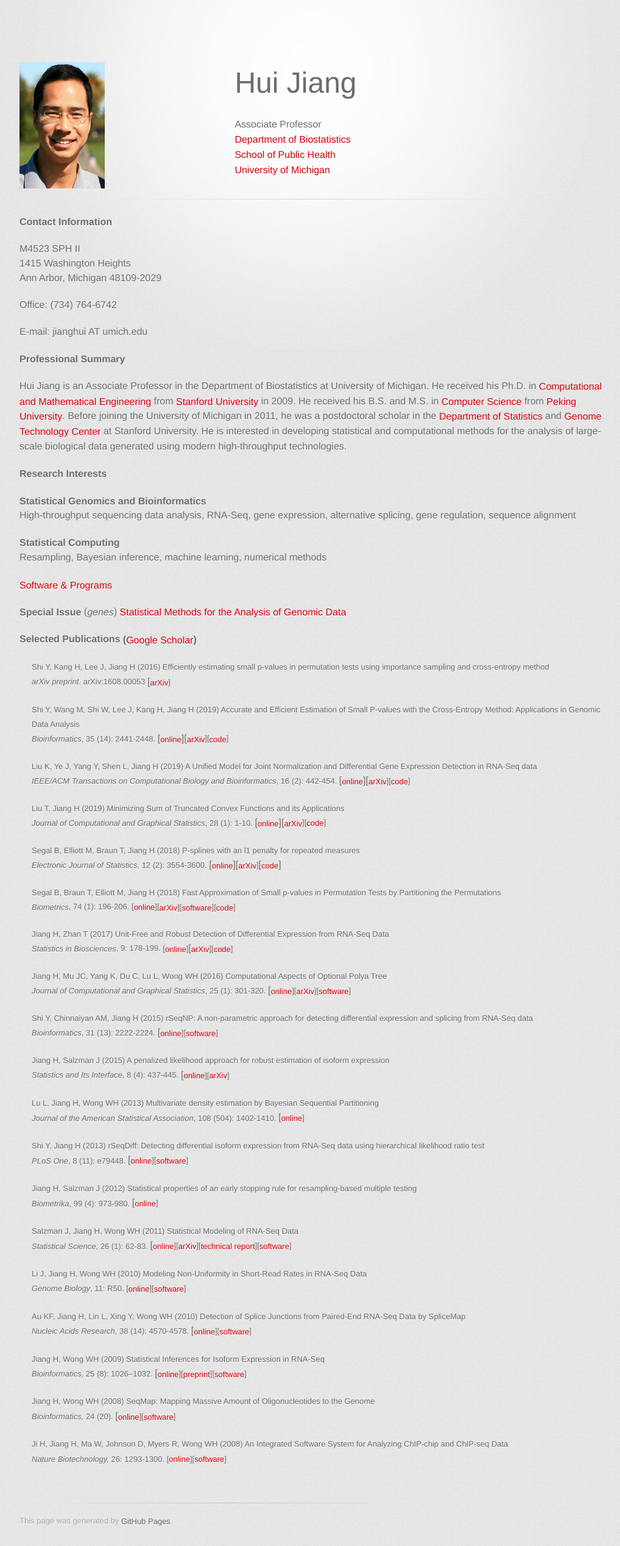
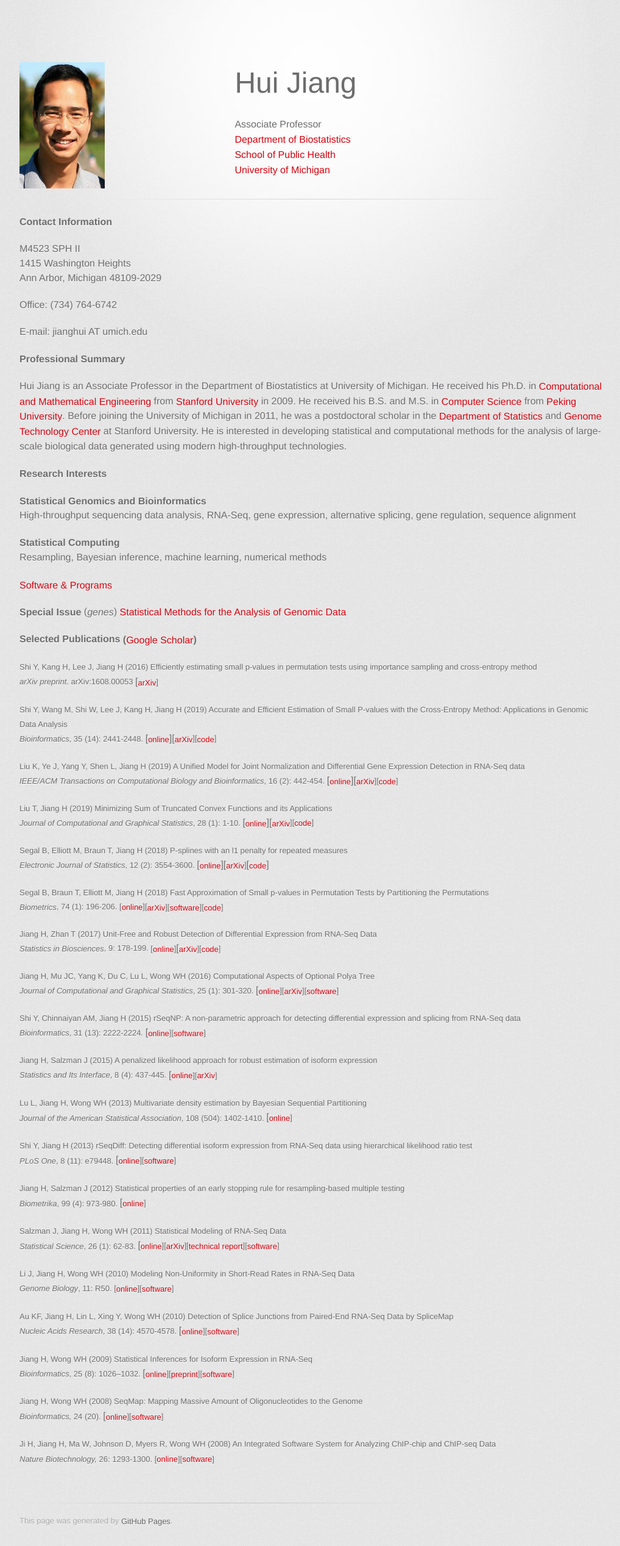
Before and after one commit to jhui2014/testpages, a Jekyll site: the page built from docs/index.md, in a window 1280 px wide. Shown: the whole page at 61% size, without its empty margins (128-1146 px from the left). Built offline with Jekyll 4.4.1, drawn with Linux system fonts in a browser that asks for light colours; some web fonts are replaced.

Commit message:
update css

```diff
--- a/docs/_sass/jekyll-theme-tactile.scss
+++ b/docs/_sass/jekyll-theme-tactile.scss
@@ -300,7 +300,7 @@ blockquote {
 ul li {
   list-style-position: inside;
   list-style: none;
-  padding-left: 20px;
+  padding-left: 0px;
 }
 
 ol li {
--- a/docs/assets/css/print.css
+++ b/docs/assets/css/print.css
@@ -188,7 +188,7 @@ blockquote {
 ul li {
   list-style-position: inside;
   list-style: none;
-  padding-left: 20px;
+  padding-left: 0px;
 }
 
 ol li {
--- a/docs/index.md
+++ b/docs/index.md
@@ -35,7 +35,7 @@ Ann Arbor, Michigan 48109-2029</p>
 <p> Hui Jiang is an Associate Professor in the Department
 of Biostatistics at University of Michigan. He received his Ph.D. in <a href="http://icme.stanford.edu/">Computational and
 Mathematical Engineering</a> from <a href="http://www.stanford.edu/">Stanford University</a>
-in 2009. He received his B.S. and M.S. in <a href="http://eecs.pku.edu.cn/eecs_english/aboutUs.shtml">Computer
+in 2009. He received his B.S. and M.S. in <a href="http://eecs.pku.edu.cn/Home/HOME.htm">Computer
 Science</a> from <a href="http://english.pku.edu.cn">Peking
 University</a>. Before joining the University of Michigan in
 2011, he was a postdoctoral scholar in the <a href="http://www-stat.stanford.edu/">Department of Statistics</a>
```
